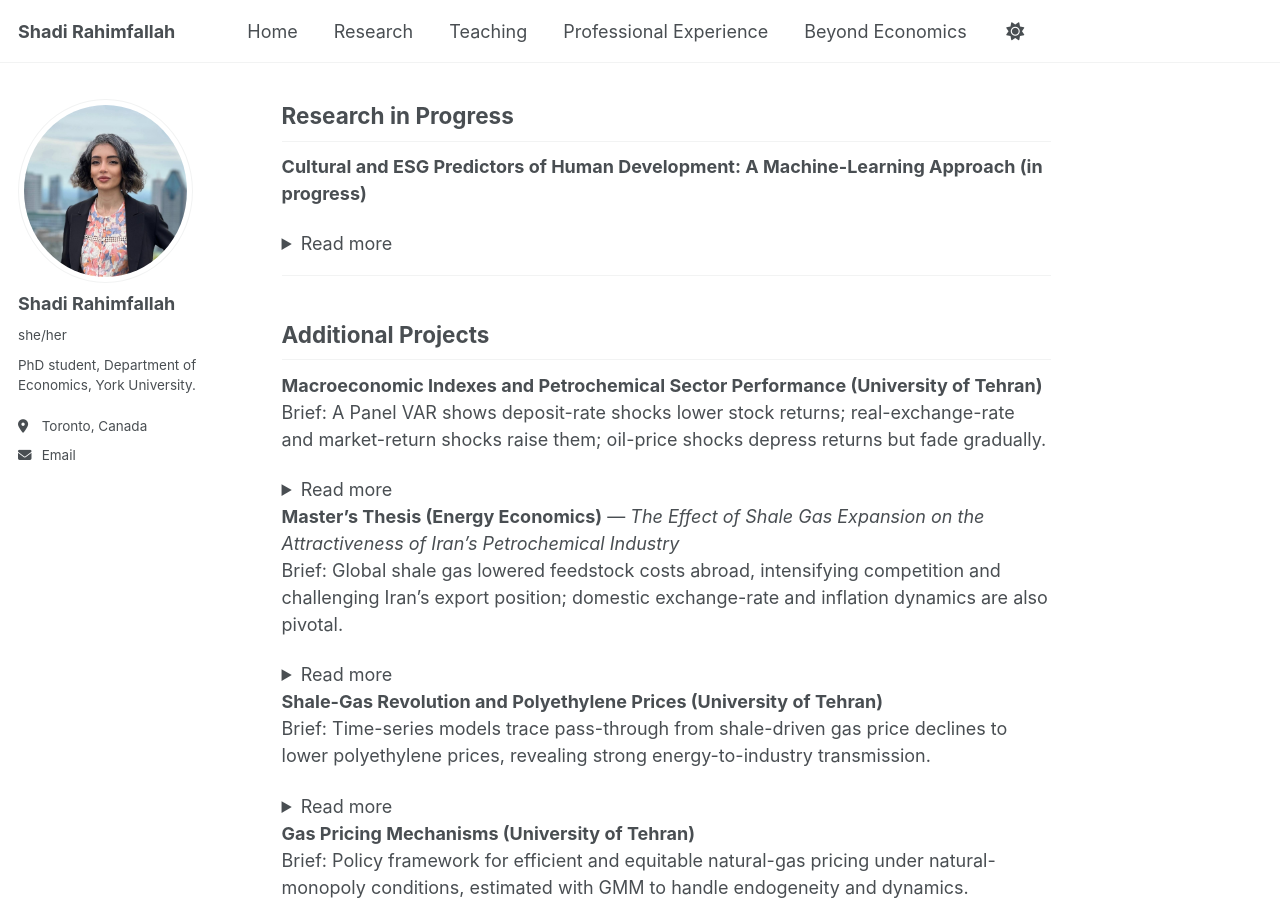
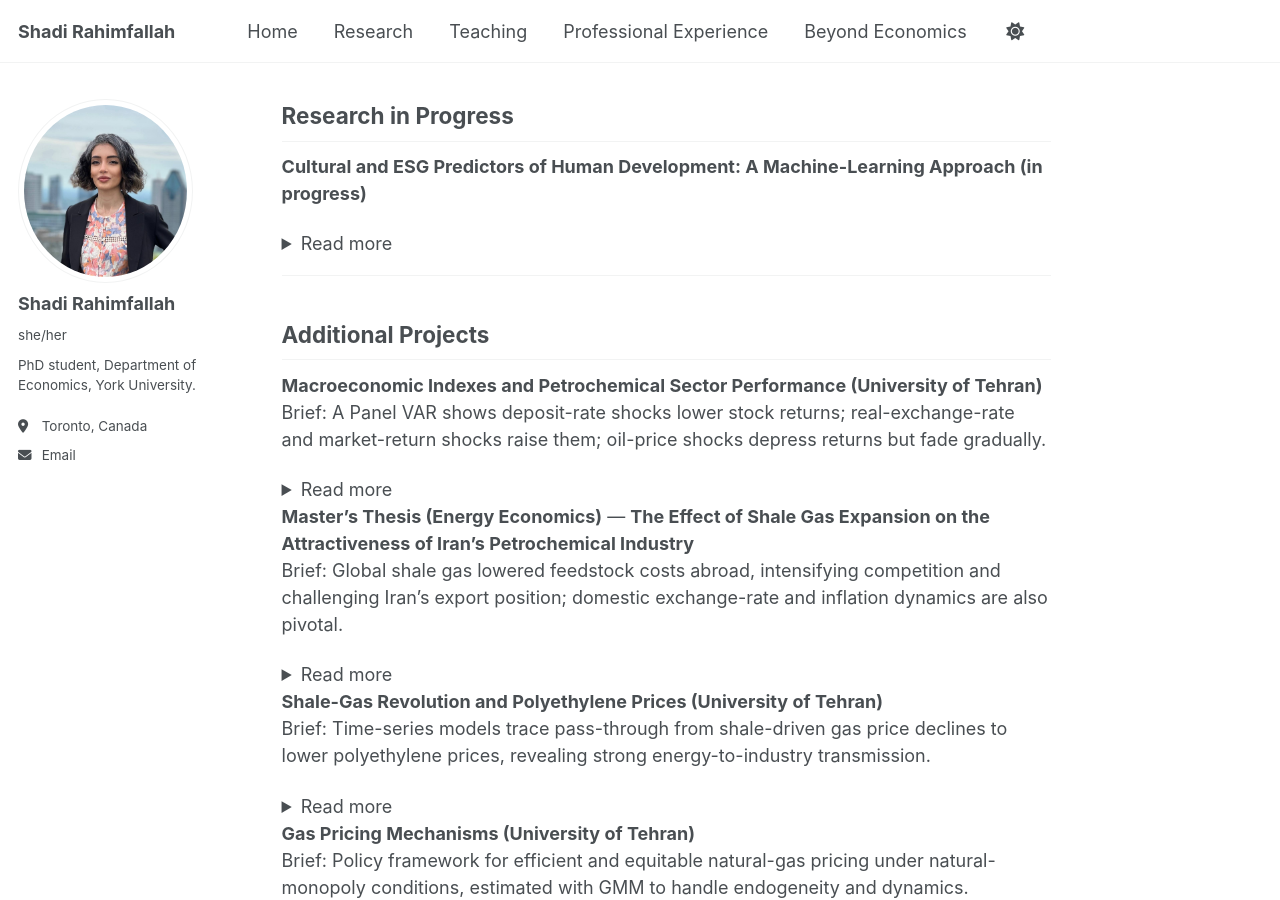
Before and after one commit to ShadiRahimfallah/ShadiRahimfallah.github.io, a Jekyll site: the page built from _pages/research.md, in a window 1280 px wide and 900 px high, scrolled down 1504 px. Built offline with Jekyll 4.4.1, drawn with Linux system fonts in a browser that asks for light colours; a script that is not in the unit is left out.

```diff
--- a/_pages/research.md
+++ b/_pages/research.md
@@ -52,7 +52,7 @@ Time-series evidence on pass-through from oil and shale-gas shocks to petrochemi
 
 **Cultural and ESG Predictors of Human Development: A Machine-Learning Approach (in progress)**
 <details><summary>Read more</summary>
-This project integrates **environmental, social, and governance (ESG) indicators** with **Hofstede’s cultural dimensions** to build a predictive model of the Human Development Index (HDI). Using techniques such as **gradient boosting, penalized regression, and unsupervised clustering**, the framework identifies nonlinear interactions and latent groupings in high-dimensional data. The research highlights how cultural values, governance quality, and sustainability practices jointly shape human development outcomes. It not only improves forecasting accuracy relative to traditional models but also uncovers policy-relevant pathways, showing, for example, how combinations of governance strength and cultural orientation condition the returns to social investment. By merging cross-country datasets with advanced machine learning, the project advances the measurement of development and provides a richer understanding of the institutional and cultural drivers of long-run welfare.
+This project integrates environmental, social, and governance (ESG) indicators with Hofstede’s cultural dimensions to build a predictive model of the Human Development Index (HDI). Using techniques such as gradient boosting, penalized regression, and unsupervised clustering, the framework identifies nonlinear interactions and latent groupings in high-dimensional data. The research highlights how cultural values, governance quality, and sustainability practices jointly shape human development outcomes. It not only improves forecasting accuracy relative to traditional models but also uncovers policy-relevant pathways, showing, for example, how combinations of governance strength and cultural orientation condition the returns to social investment. By merging cross-country datasets with advanced machine learning, the project advances the measurement of development and provides a richer understanding of the institutional and cultural drivers of long-run welfare.
 </details>
 
 
@@ -66,7 +66,7 @@ Brief: A Panel VAR shows deposit-rate shocks lower stock returns; real-exchange-
 In this study, I apply a PVAR to examine how oil prices, real exchange rates, deposit rates, and market returns shape stock returns in Iran’s petrochemical sector. Impulse–response functions show deposit-rate shocks reduce returns, exchange-rate shocks increase them, and oil shocks have a negative yet diminishing effect across quarters—highlighting persistent macro-financial channels shaping firm performance.
 </details>
 
-**Master’s Thesis (Energy Economics)** — *The Effect of Shale Gas Expansion on the Attractiveness of Iran’s Petrochemical Industry*
+**Master’s Thesis (Energy Economics)** — **The Effect of Shale Gas Expansion on the Attractiveness of Iran’s Petrochemical Industry**
 Brief: Global shale gas lowered feedstock costs abroad, intensifying competition and challenging Iran’s export position; domestic exchange-rate and inflation dynamics are also pivotal.
 <details><summary>Read more</summary>
 The thesis studies how the U.S. shale-gas boom reshaped global petrochemical competitiveness. Using time-series and panel econometrics (e.g., VECM/cointegration), it links shale-driven energy price changes with polyethylene prices and sectoral performance, showing how external energy shocks and domestic macro factors jointly determine industry attractiveness.
```
